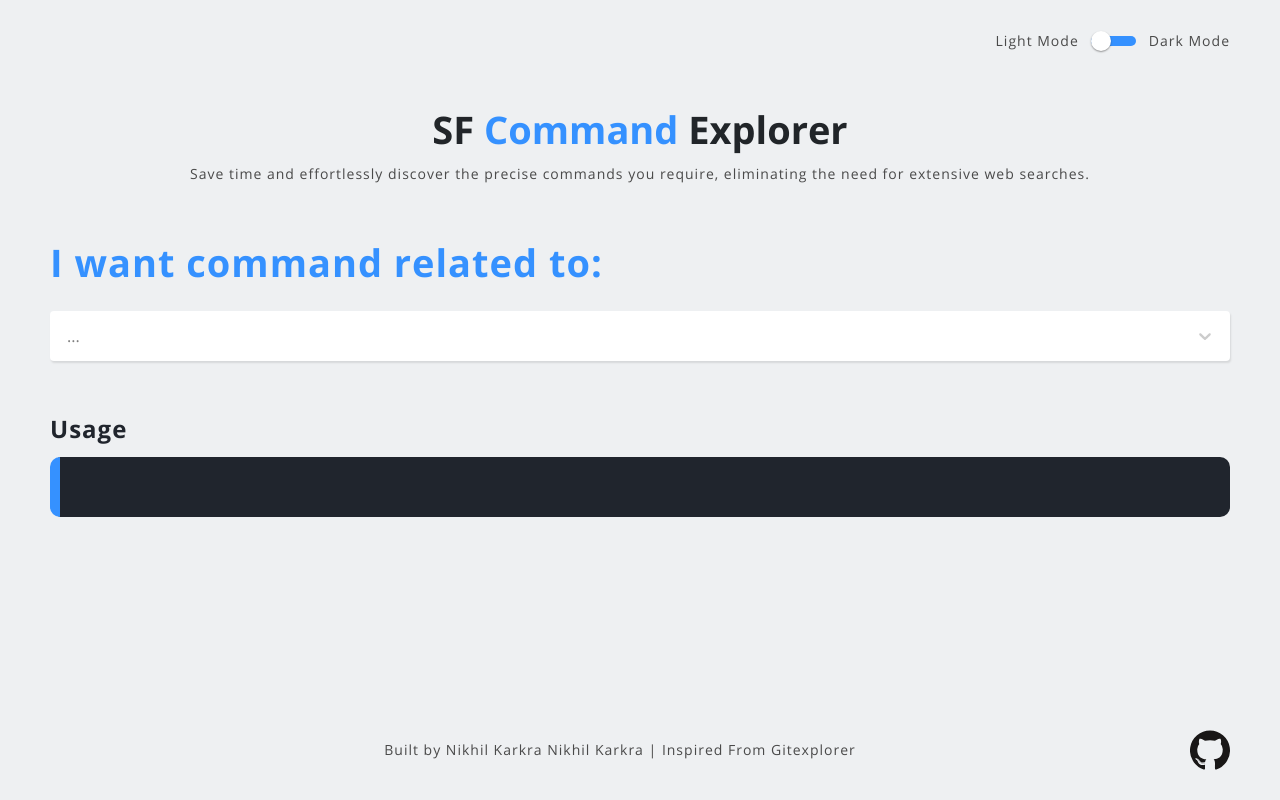
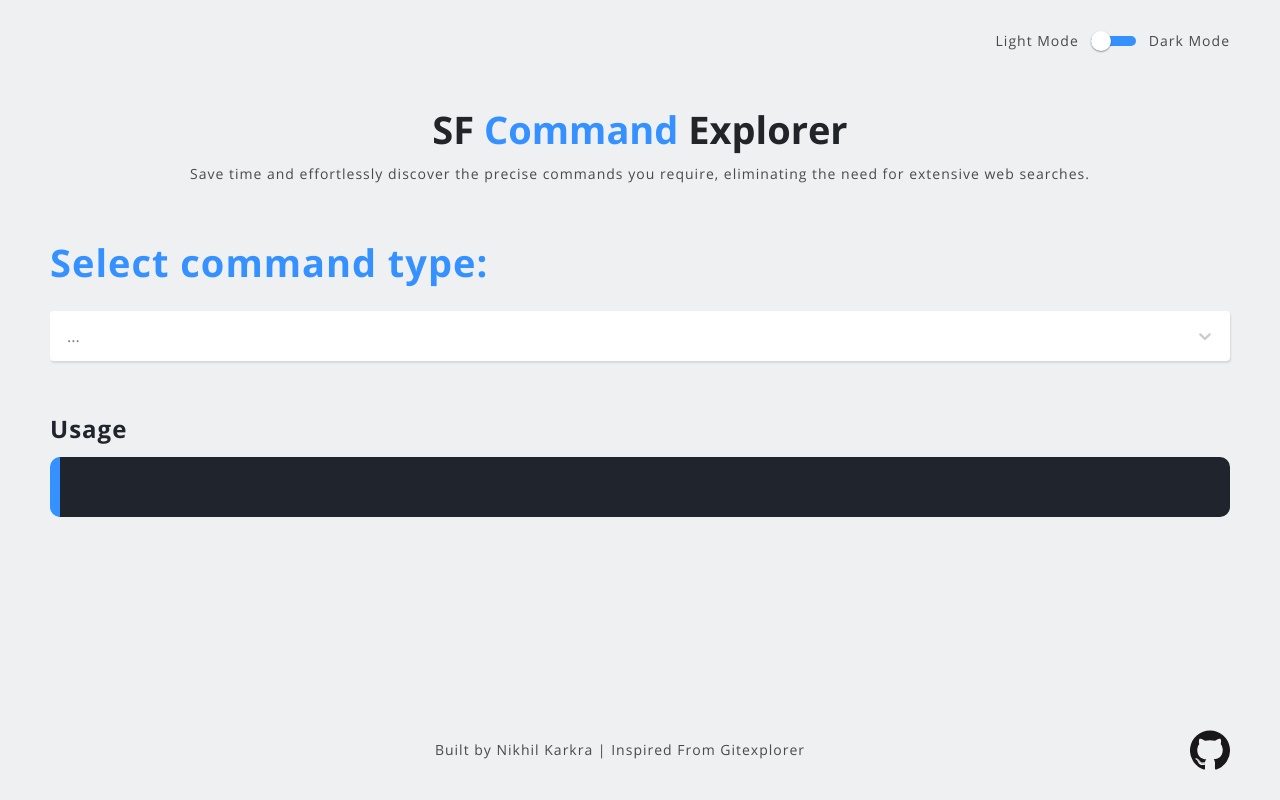
Before and after one commit to karkranikhil/sfexplorer, a React (Create React App) app: page / in a window 1280 px wide. Built offline with nearby package versions, Linux system fonts and the light colour scheme.

Commit message:
updating content

```diff
--- a/src/App.js
+++ b/src/App.js
@@ -152,7 +152,7 @@ class App extends Component {
                 </p>
 
                 <div className="options">
-                  <h4 className="options__title">I want command related to:</h4>
+                  <h4 className="options__title">Select command type:</h4>
 
                   <Select
                     placeholder="..."
@@ -197,9 +197,6 @@ class App extends Component {
 
                     {usage.length ? (
                       <div className="copy">
-                        {/* <span className={`copy__popover ${copied ? 'show' : ''}`}>
-                          command copied
-                        </span> */}
                         <img
                           className="copy__image"
                           onClick={()=>this.copyUsage(usage)}
@@ -228,9 +225,6 @@ class App extends Component {
 
                               {example.command.length ? (
                                 <div className="copy">
-                                  {/* <span className={`copy__popover ${copied ? 'show' : ''}`}>
-                                    command copied
-                                  </span> */}
                                   <img
                                     className="copy__image"
                                     onClick={()=>this.copyUsage(example.command)}
--- a/src/components/footer.js
+++ b/src/components/footer.js
@@ -15,7 +15,7 @@ const Footer = props => (
       </a>
     </div>
     <p className="footer__copyright dark-white">
-    Built by Nikhil Karkra{' '}
+    Built by {' '}
       <a href="https://www.linkedin.com/in/nikhilkarkra/" target="_blank" rel="noopener noreferrer">
         Nikhil Karkra |
       </a>{' '} Inspired From {' '}
```
Also changed, not shown: 1 other file (tests, documents, lock files or other folders).
